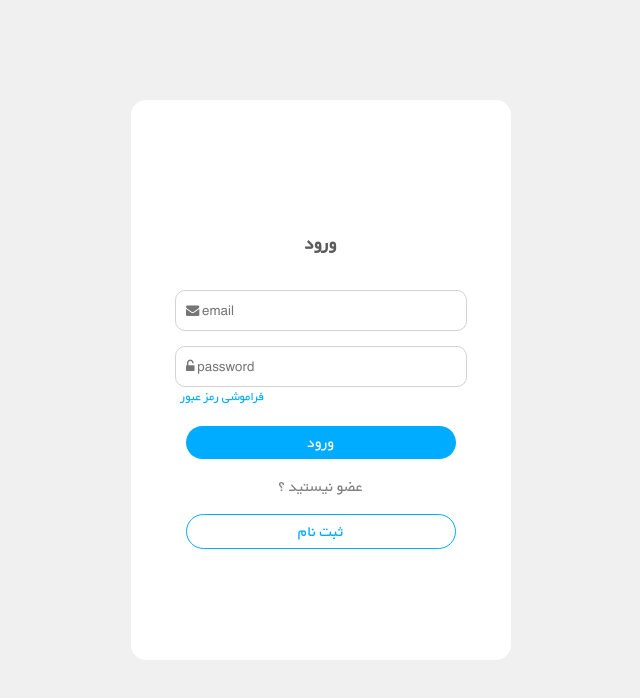
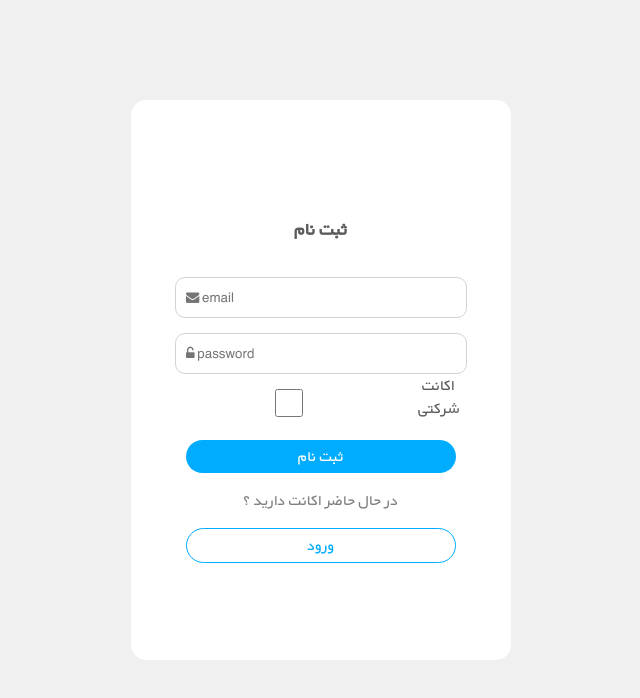
Before and after one commit to KimiaHasannezhad/tamrin, a React (Create React App) app: page / in a window 1280 px wide. Both pictures are taken after a click on the button "ثبت نام". Shown: the top 698 px of the page, without its empty margins (319-959 px from the left). Built offline with nearby package versions, Linux system fonts and the light colour scheme.

Commit message:
my changes

```diff
--- a/src/action/userAction.tsx
+++ b/src/action/userAction.tsx
@@ -1,31 +1,34 @@
-import {USER_LOGIN_SUCCESS} from '../constants/userConstants'
-import {ThunkAction , ThunkDispatch} from 'redux-thunk'
-import {AnyAction}  from 'redux'
-import {RootState } from '../store'
+import {
+  USER_LOGIN_SUCCESS,
+  USER_LOGIN_REQUEST,
+} from '../constants/userConstants'
+import { ThunkAction, ThunkDispatch } from 'redux-thunk'
+import { AnyAction } from 'redux'
+import { RootState } from '../store'
 
-export const loginAction =
-(
-    email : string, password: string
-) : ThunkAction<Promise<void> , RootState , unknown , AnyAction> =>
- async (
-     dispatch : ThunkDispatch<RootState , unknown , AnyAction>
-     ) : Promise<void> => {
+export const loginAction = (
+  email: string,
+  password: string,
+): ThunkAction<Promise<void>, RootState, unknown, AnyAction> => async (
+  dispatch: ThunkDispatch<RootState, unknown, AnyAction>,
+): Promise<void> => {
   try {
+    dispatch({
+      type: USER_LOGIN_REQUEST,
+    })
+
     const payload = {
-       email: email ,
-       password: password
-     }
+      email: email,
+      password: password,
+    }
 
     dispatch({
-      type: "USER_LOGIN_SUCCESS",
-      payload
-    });
+      type: USER_LOGIN_SUCCESS,
+      payload,
+    })
 
-  ///fetch data from backend userInfo
-
+    ///fetch data from backend userInfo
   } catch (error) {}
-};
-
-
+}
 
 export default loginAction
--- a/src/containers/AuthenticationForm.tsx
+++ b/src/containers/AuthenticationForm.tsx
@@ -5,11 +5,13 @@ import Signup from '../views/Signup'
 export const AuthenticationForm = () => {
   const [showLogin, setShowLogin] = useState(true)
 
-  // const _displayLogin = (data: boolean) => {
-  //   setShowLogin(data)
-  // }
-
   return (
-    <>{showLogin ? <Login/> : <Signup />}</>
+    <>
+      {showLogin ? (
+        <Login displayLogin={() => setShowLogin(false)} />
+      ) : (
+        <Signup displaySignUp={() => setShowLogin(true)} />
+      )}
+    </>
   )
 }
--- /dev/null
+++ b/src/reducers/reducers.ts
@@ -0,0 +1,15 @@
+import { combineReducers } from 'redux'
+import userLoginReducer from './userReducer'
+
+// const reducers = {
+// userLoginReducer,
+// }
+
+// const rootReducer = combineReducers(reducers)
+
+// export { rootReducer, reducers }
+
+
+const rootReducer = combineReducers({ userLoginReducer })
+
+export default rootReducer;
--- a/src/reducers/userReducer.ts
+++ b/src/reducers/userReducer.ts
@@ -3,42 +3,56 @@ import {
   USER_LOGIN_SUCCESS,
   USER_LOGIN_FAIL,
   USER_LOGOUT,
-} from "../constants/userConstants";
+} from '../constants/userConstants'
 
-export interface UserState {
-  loading?: boolean;
-  error?: string;
+interface UserState {
+  loading?: any;
+  error?: any;
   unserInfo: {
-    firstname?: string;
-    lastname?: string;
+    firstname?: any;
+    lastname?: any;
   };
 }
 
-export interface Action {
-  type: string;
-  payload?: string;
+interface Action {
+  type: string
+  payload?: any
 }
 
-export const userLoginReducer = (state: UserState, action: Action) => {
+const initialState = {
+  loading:'' ,
+  error: '',
+  unserInfo: {
+    firstname: '',
+    lastname: ''
+  }
+}
+
+const userLoginReducer = (state: UserState = initialState, action: Action) => {
   switch (action.type) {
     case USER_LOGIN_REQUEST:
       return {
         loading: true,
-      };
+      }
     case USER_LOGIN_SUCCESS:
       return {
         loading: false,
         unserInfo: action.payload,
-      };
-    case USER_LOGIN_FAIL:
-      return {
-        loading: false,
-        error: action.payload,
-      };
-    case USER_LOGOUT:
-      return {};
+      }
+    // case USER_LOGIN_FAIL:
+    //   return {
+    //     loading: false,
+    //     error: action.payload,
+    //   }
+    // case USER_LOGOUT:
+    //   return {}
 
     default:
-      return state;
+      return state
   }
-};
+console.log(state)
+
+}
+
+
+export default userLoginReducer
--- a/src/store.tsx
+++ b/src/store.tsx
@@ -1,16 +1,47 @@
 import { createStore, combineReducers, applyMiddleware } from "redux";
 import thunk from "redux-thunk";
 import { composeWithDevTools } from "redux-devtools-extension";
+import rootReducers from './reducers/reducers'
 
-const reducers = combineReducers({});
+
+const reducersItems = combineReducers(rootReducers);
 
 const initialState = {};
 
 const store = createStore(
-  reducers,
+  reducersItems,
   initialState,
   composeWithDevTools(applyMiddleware(thunk))
 );
 
 export default store;
+
+// import { createStore } from "redux";
+// import rootReducers from "./reducers/reducers";
+
+// function saveToLocalStorage(state: any) {
+//   try {
+//     const serialisedState = JSON.stringify(state);
+//     localStorage.setItem("persistantState", serialisedState);
+//   } catch (e) {
+//     console.warn(e);
+//   }
+// }
+
+// function loadFromLocalStorage() {
+//   try {
+//     const serialisedState = localStorage.getItem("persistantState");
+//     if (serialisedState === null) return undefined;
+//     return JSON.parse(serialisedState);
+//   } catch (e) {
+//     console.warn(e);
+//     return undefined;
+//   }
+// }
+
+// const store = createStore(rootReducers, loadFromLocalStorage());
+
+// store.subscribe(() => saveToLocalStorage(store.getState()));
+
+// export default store;
 export type RootState = ReturnType<typeof store.getState>
--- a/src/views/Login.tsx
+++ b/src/views/Login.tsx
@@ -2,21 +2,25 @@ import React, { useState, useEffect } from 'react'
 import { loginAction } from '../action/userAction'
 import { useDispatch } from 'react-redux'
 
-// interface MyProps {
-//     displayLogin: boolean,
-// }
+ interface MyProps {
+     displayLogin: any,
+ }
 
-const Login = () => {
+const Login = ( props: MyProps ) => {
   const [email, setEmail] = useState('')
   const [password, setPassword] = useState('')
   const [isLoginActive, setIsLoginActive] = useState(false)
   const dispatch = useDispatch()
 
-  useEffect(() => {
-    if (!!email && !!password && isLoginActive) {
-      dispatch(loginAction(email, password))
-    }
-  }, [email, password, isLoginActive])
+  // useEffect(() => {
+  //   if (!!email && !!password && isLoginActive) {
+  //     dispatch(loginAction(email, password))
+  //   }
+  // }, [email, password, isLoginActive])
+
+  const handleLogin = () => {
+    dispatch(loginAction(email, password))
+  }
 
   return (
     <div className="d-flex flex-di-row justify-c-center">
@@ -31,7 +35,7 @@ const Login = () => {
         </div>
         <div className="form-item">
           <input
-            type="text"
+            type="password"
             placeholder="&#xf13e; password"
             onChange={(e) => setPassword(e.target.value)}
           ></input>
@@ -40,12 +44,12 @@ const Login = () => {
         <div className="auth-btn-section">
           <button
             className="auth-primary-btn"
-            onClick={() => setIsLoginActive(true)}
+            onClick={() => handleLogin()}
           >
             ورود
           </button>
           <p>عضو نیستید ؟</p>
-          <button className="auth-outline-btn">ثبت نام</button>
+          <button className="auth-outline-btn" onClick={() => props.displayLogin()}>ثبت نام</button>
         </div>
       </div>
     </div>
--- a/src/views/Signup.tsx
+++ b/src/views/Signup.tsx
@@ -1,7 +1,11 @@
 
 import React from "react";
 
-const Signup = (email: any, password: any) => {
+interface MyProps {
+  displaySignUp: any
+}
+
+const Signup = ( props: MyProps ) => {
   return (
     <div className="d-flex flex-di-row justify-c-center">
       <div className="form-body">
@@ -18,9 +22,9 @@ const Signup = (email: any, password: any) => {
           </div>
         </div>
         <div className="auth-btn-section">
-          <button className="auth-primary-btn">ورود</button>
-          <p>عضو نیستید ؟</p>
-          <button className="auth-outline-btn">ثبت نام</button>
+          <button className="auth-primary-btn">ثبت نام</button>
+          <p>در حال حاضر اکانت دارید ؟</p>
+          <button className="auth-outline-btn" onClick={() => { props.displaySignUp() }}>ورود</button>
         </div>
       </div>
     </div>
```
Also changed, not shown: tsconfig.json (line endings or trailing spaces), 1 other file (tests, documents, lock files or other folders).
